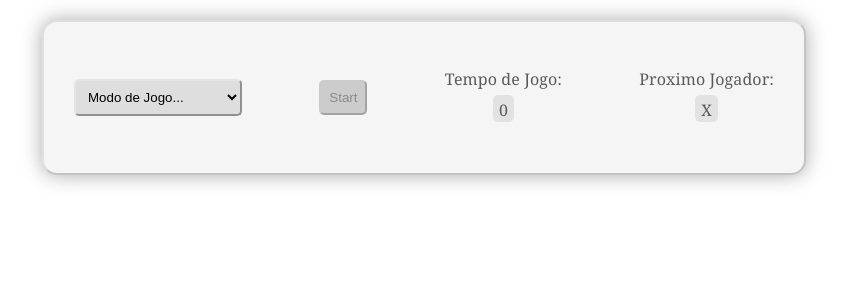
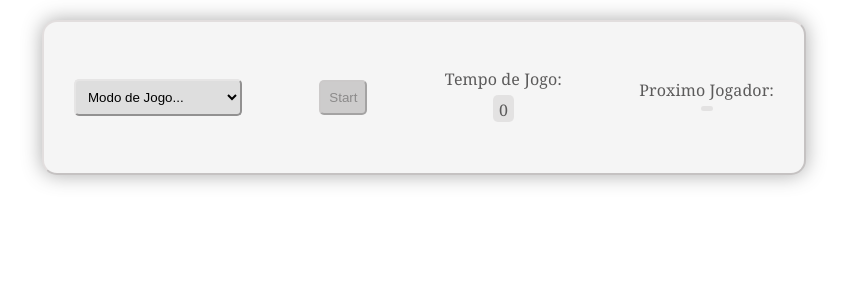
Before and after one commit to Marinelasuelly/LS-TP-Tic-Tac-Toe, a React (Create React App) app in the folder tic-tac-toe/: page / in a window 1280 px wide. Shown: the top 300 px of the page, without its empty margins (216-1063 px from the left). Built offline with nearby package versions, Linux system fonts and the light colour scheme.

Commit message:
Update control-panel.component.jsx

```diff
--- a/tic-tac-toe/src/components/control-panel/control-panel.component.jsx
+++ b/tic-tac-toe/src/components/control-panel/control-panel.component.jsx
@@ -2,7 +2,7 @@ import "./control-panel.css"
 
 import React, { useState } from "react"
 
-function ControlPanel({onStarClick, gameStart}){
+function ControlPanel({onStarClick, gameStart, symbol}){
 
     const [mode, setMode] = useState("none");
     const handleSetMode = () =>{
@@ -41,7 +41,7 @@ function ControlPanel({onStarClick, gameStart}){
             </dl>
             <dl className="list-item">
                 <dt >Proximo Jogador:</dt>
-                <dd id="nextplayer">X</dd>
+                <dd id="nextplayer">{symbol}</dd>
             </dl>
 
         </section>
```
